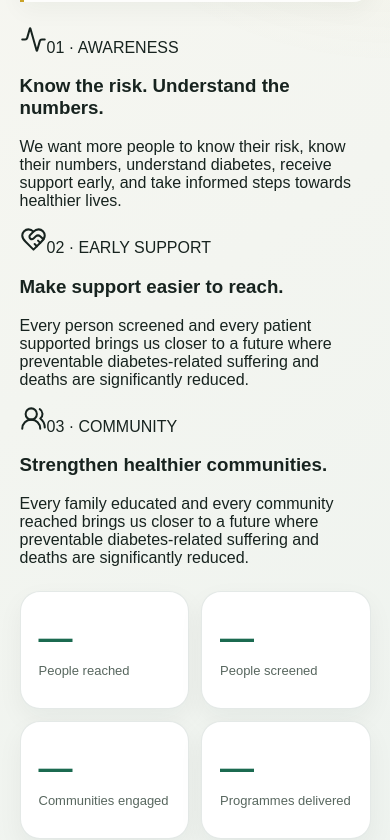
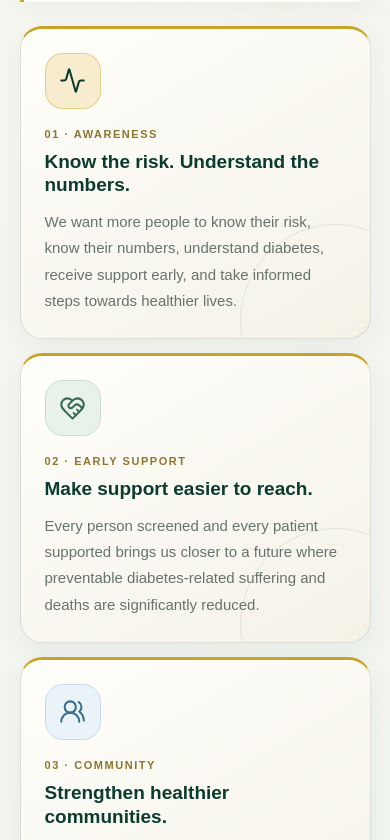
Before and after one commit to AkongShadrach/SUDF-website, a Next.js app: page / in a window 390 px wide. Shown: the part 7244-8084 px from the top of the page. Built offline with nearby package versions, Linux system fonts and the light colour scheme.

Commit message:
Style dynamic homepage impact cards and responsive interactions

```diff
--- a/app/globals.css
+++ b/app/globals.css
@@ -1633,3 +1633,137 @@ blockquote { margin:32px 0 0; padding:20px 0 0 22px; border-left:3px solid var(-
   box-shadow: none;
   transform: translateY(-3px);
 }
+
+
+/* Homepage impact story — visual, informative cards with restrained motion */
+.impact .section-heading {
+  align-items:end;
+  gap:clamp(24px,5vw,64px);
+}
+.impact .section-heading > p {
+  max-width:590px;
+  padding:22px 24px;
+  border-left:4px solid var(--gold);
+  border-radius:0 18px 18px 0;
+  background:linear-gradient(110deg,#fffdf7 0%,rgba(255,253,247,.55) 100%);
+  color:var(--muted);
+  font-size:clamp(16px,1.7vw,19px);
+  line-height:1.8;
+}
+.sudf-impact-cards {
+  display:grid;
+  grid-template-columns:repeat(3,minmax(0,1fr));
+  gap:18px;
+  margin:34px 0 30px;
+}
+.sudf-impact-card {
+  position:relative;
+  display:flex;
+  min-width:0;
+  min-height:300px;
+  flex-direction:column;
+  align-items:flex-start;
+  overflow:hidden;
+  padding:clamp(22px,2.8vw,30px);
+  border:1px solid rgba(11,59,46,.13);
+  border-top:3px solid var(--gold);
+  border-radius:22px;
+  background:linear-gradient(150deg,#fffefa 0%,#f4f2e7 100%);
+  box-shadow:0 9px 26px rgba(11,59,46,.055);
+  transition:transform .24s ease, box-shadow .24s ease, border-color .24s ease;
+}
+.sudf-impact-card::after {
+  content:"";
+  position:absolute;
+  right:-62px;
+  bottom:-78px;
+  width:190px;
+  height:190px;
+  border:1px solid rgba(11,59,46,.09);
+  border-radius:50%;
+  pointer-events:none;
+}
+.sudf-impact-icon {
+  display:grid;
+  width:62px;
+  height:62px;
+  flex:0 0 62px;
+  place-items:center;
+  margin-bottom:24px;
+  border:1px solid rgba(201,162,39,.42);
+  border-radius:18px;
+  background:#f7edce;
+  color:var(--green);
+}
+.sudf-impact-step {
+  margin-bottom:10px;
+  color:#8b762f;
+  font-size:11px;
+  font-weight:800;
+  letter-spacing:.14em;
+}
+.sudf-impact-card h3 {
+  position:relative;
+  z-index:1;
+  margin:0 0 12px;
+  color:var(--green);
+  font-size:clamp(19px,2vw,23px);
+  line-height:1.25;
+}
+.sudf-impact-card p {
+  position:relative;
+  z-index:1;
+  margin:0;
+  color:var(--muted);
+  font-size:15px;
+  line-height:1.75;
+}
+.sudf-impact-card:nth-child(2) .sudf-impact-icon {
+  border-color:#c7dfd1;
+  background:#e8f2eb;
+  color:#376b51;
+}
+.sudf-impact-card:nth-child(3) .sudf-impact-icon {
+  border-color:#c6dced;
+  background:#eaf3f8;
+  color:#356c8c;
+}
+@media(hover:hover) {
+  .sudf-impact-card:hover {
+    transform:translateY(-5px);
+    border-color:rgba(201,162,39,.48);
+    box-shadow:0 16px 36px rgba(11,59,46,.11);
+  }
+  .sudf-impact-card:hover .sudf-impact-icon { transform:scale(1.04); }
+}
+.sudf-impact-icon { transition:transform .24s ease; }
+.impact .metrics {
+  overflow:hidden;
+  border:1px solid rgba(201,162,39,.3);
+  border-radius:20px;
+  background:linear-gradient(110deg,rgba(247,237,200,.5),rgba(255,255,255,.68));
+}
+.impact .metrics > div {
+  padding:22px 14px;
+  transition:background .2s ease;
+}
+.impact .metrics strong { color:var(--green); }
+.impact .metrics span { color:var(--muted); }
+@media(hover:hover) {
+  .impact .metrics > div:hover { background:rgba(255,255,255,.62); }
+}
+@media(max-width:900px) {
+  .sudf-impact-cards { grid-template-columns:repeat(2,minmax(0,1fr)); }
+  .sudf-impact-card:last-child { grid-column:1 / -1; min-height:250px; }
+}
+@media(max-width:620px) {
+  .impact .section-heading { gap:18px; }
+  .impact .section-heading > p { padding:17px 18px; font-size:16px; }
+  .sudf-impact-cards { grid-template-columns:1fr; gap:14px; margin:24px 0; }
+  .sudf-impact-card,
+  .sudf-impact-card:last-child { grid-column:auto; min-height:0; padding:24px; }
+  .sudf-impact-icon { width:56px; height:56px; flex-basis:56px; margin-bottom:19px; }
+}
+@media(prefers-reduced-motion:reduce) {
+  .sudf-impact-card, .sudf-impact-icon, .impact .metrics > div { transition:none; }
+}
```
